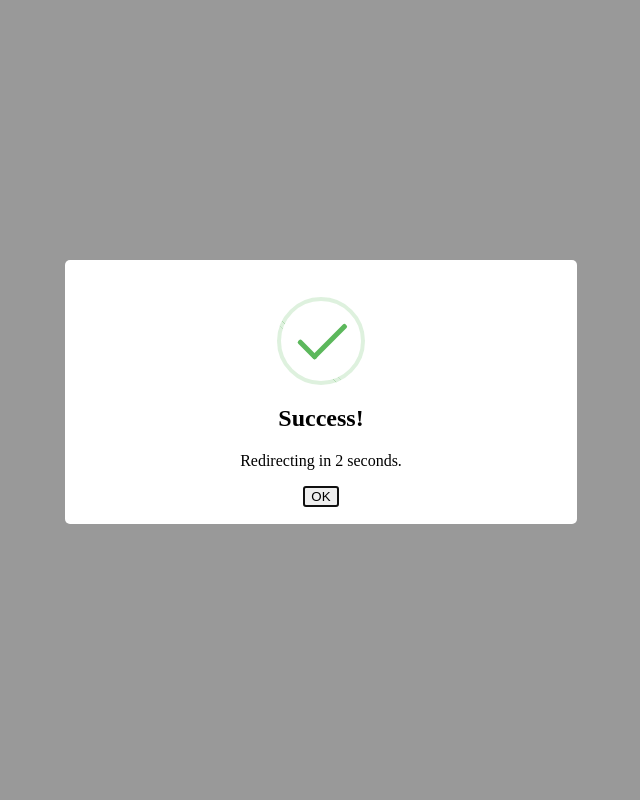
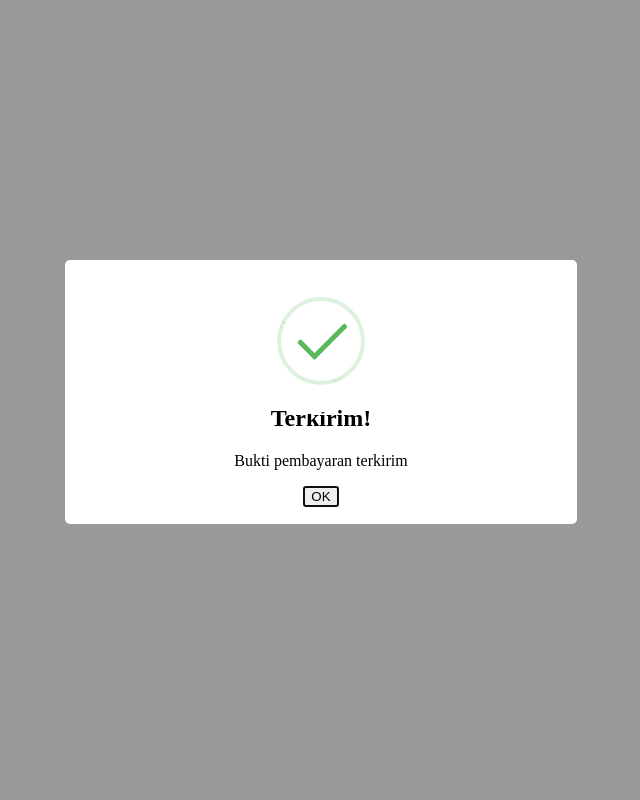
Before and after one commit to ekaru04/online-website-ecommerce, a PHP site: page /Rebellion/notif.php in a window 1280 px wide. Shown: the whole page, without its empty margins (319-959 px from the left). Run offline with PHP 8.4, Linux system fonts and the light colour scheme.

Commit message:
Update notif.php

```diff
--- a/notif.php
+++ b/notif.php
@@ -10,8 +10,8 @@
 <script src="js/sweetalert.min.js"></script>
 <script>
 	swal({
-  title: "Success!",
-  text: "Redirecting in 2 seconds.",
+  title: "Terkirim!",
+  text: "Bukti pembayaran terkirim",
   type: "success",
   showConfirmButton: true
 }, function(){
```
